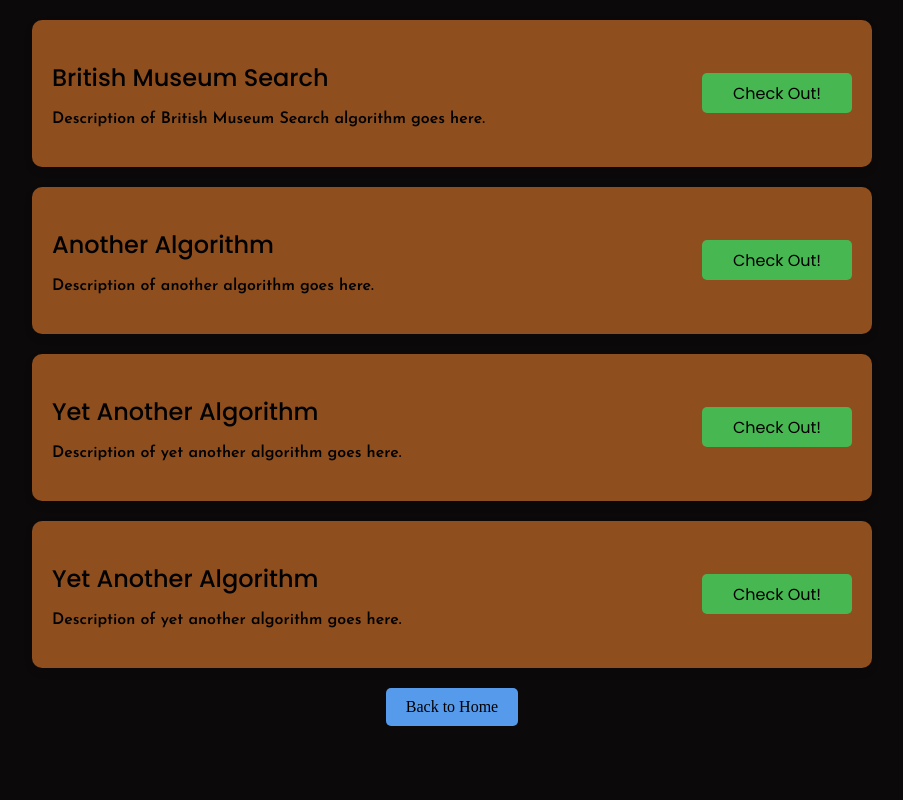
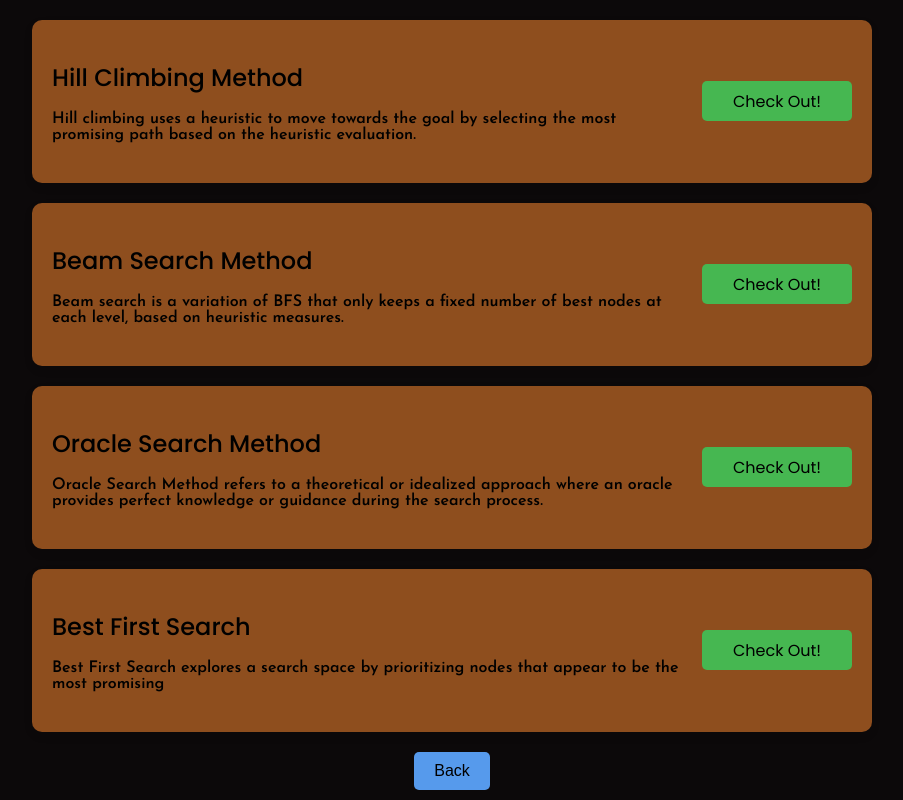
Before and after one commit to fromjyce/ArtificialIntelligence, a React (Create React App) app in the folder frontend/: page /informed-algorithm-list in a window 1280 px wide. Shown: the whole page, without its empty margins (188-1091 px from the left). Built offline with nearby package versions, Linux system fonts and the light colour scheme.

Commit message:
added informed list

```diff
--- a/frontend/src/components/InformedAlgoList.js
+++ b/frontend/src/components/InformedAlgoList.js
@@ -1,31 +1,35 @@
-
 import React from 'react';
-import { Link } from 'react-router-dom';
+import { useNavigate } from 'react-router-dom';
 import AlgorithmDetail from './AlgorithmDetail';
 import '../styles/InformedAlgoList.css';
 
 const InformedAlgoList = () => {
+    const navigate = useNavigate();
     return (
         <div className="algorithm-details">
             <div className="details-container">
                     <AlgorithmDetail
-                    title="British Museum Search"
-                    description="Description of British Museum Search algorithm goes here."
+                        title="Hill Climbing Method"
+                        description="Hill climbing uses a heuristic to move towards the goal by selecting the most promising path based on the heuristic evaluation."
+                        link="/hill-climbing-method"
                     />
                     <AlgorithmDetail
-                    title="Another Algorithm"
-                    description="Description of another algorithm goes here."
+                        title="Beam Search Method"
+                        description="Beam search is a variation of BFS that only keeps a fixed number of best nodes at each level, based on heuristic measures."
+                        link="/beam-search-method"
                     />
                     <AlgorithmDetail
-                    title="Yet Another Algorithm"
-                    description="Description of yet another algorithm goes here."
+                        title="Oracle Search Method"
+                        description="Oracle Search Method refers to a theoretical or idealized approach where an oracle provides perfect knowledge or guidance during the search process."
+                        link="/oracle-search-method"
                     />
                     <AlgorithmDetail
-                    title="Yet Another Algorithm"
-                    description="Description of yet another algorithm goes here."
+                        title="Best First Search"
+                        description="Best First Search explores a search space by prioritizing nodes that appear to be the most promising"
+                        link="best-first-search"
                     />
                     </div>
-            <Link to="/" className="back-button">Back to Home</Link>
+            <button className="back-button" onClick={() => navigate('/')}>Back</button>
         </div>
     );
 };
--- a/frontend/src/styles/InformedAlgoList.css
+++ b/frontend/src/styles/InformedAlgoList.css
@@ -3,7 +3,7 @@ html, body {
     padding: 0;
     width: 100%;
     height: 100%;
-    overflow: hidden; /* Hide global scroll bars */
+    overflow: hidden
 }
 
 .algorithm-details {
@@ -11,11 +11,11 @@ html, body {
     flex-direction: column;
     align-items: center;
     padding: 20px;
-    background-color: #0C090A; /* Use the desired background color */
-    min-height: 100vh; /* Ensure it covers the full viewport height */
+    background-color: #0C090A;
+    min-height: 100vh;
     margin: 0;
-    overflow-y: auto; /* Only vertical scrolling within the container */
-    box-sizing: border-box; /* Include padding and border in the element's width and height */
+    overflow-y: auto;
+    box-sizing: border-box;
 }
 
 .details-container {
```
Lines whose indentation alone changed are shown as unchanged.
